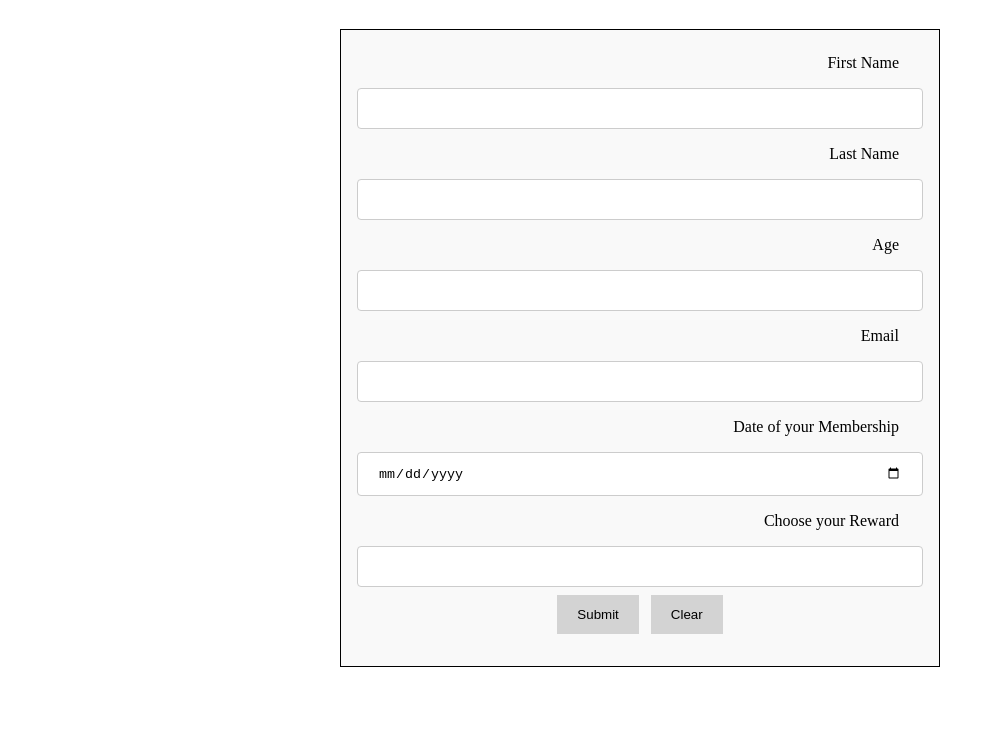
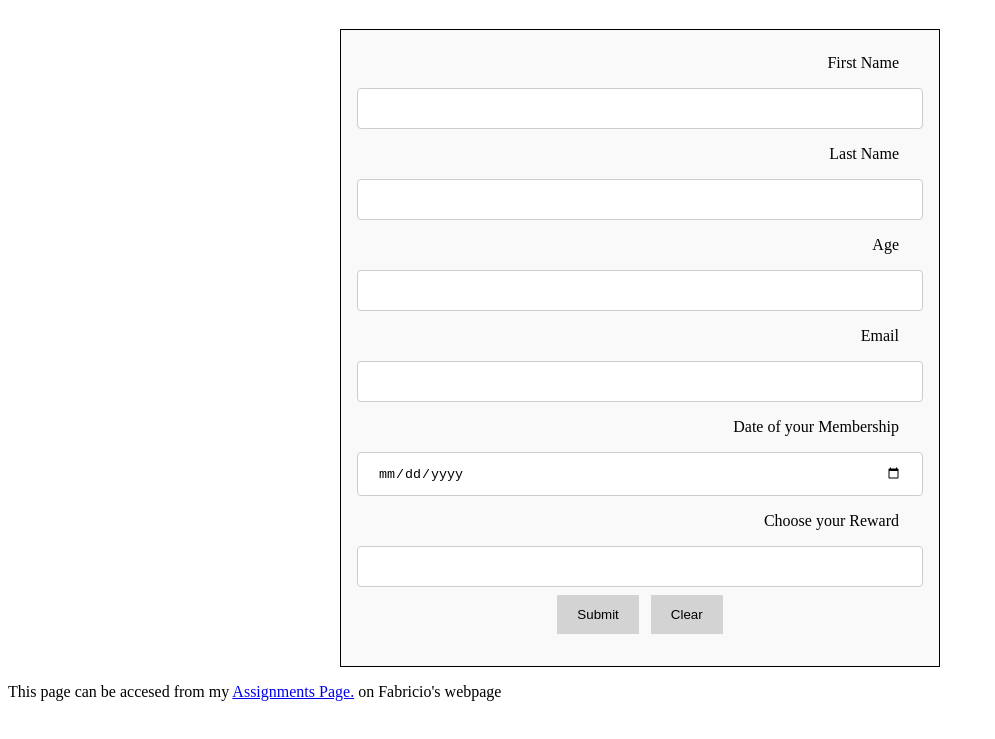
Before and after one commit to Fvargas78/assig7.html, a plain HTML site: page index.html in a window 1280 px wide. Shown: the part 61-800 px from the top of the page, without its empty margins (0-995 px from the left). Drawn offline with Linux system fonts and the light colour scheme.

Commit message:
Update index.html

```diff
--- a/index.html
+++ b/index.html
@@ -55,5 +55,8 @@
         </div>
 <div><input type="submit" value="Submit"> &nbsp; <input type="reset" value="Clear"></div>
     </form>
+<footer>
+    <p>This page can be accesed from my <a class="active" href="https://fvargas78.github.io/assignments.html/">Assignments Page.</a> on Fabricio's webpage</p>
+</footer>
 </body>
 </html>
```
